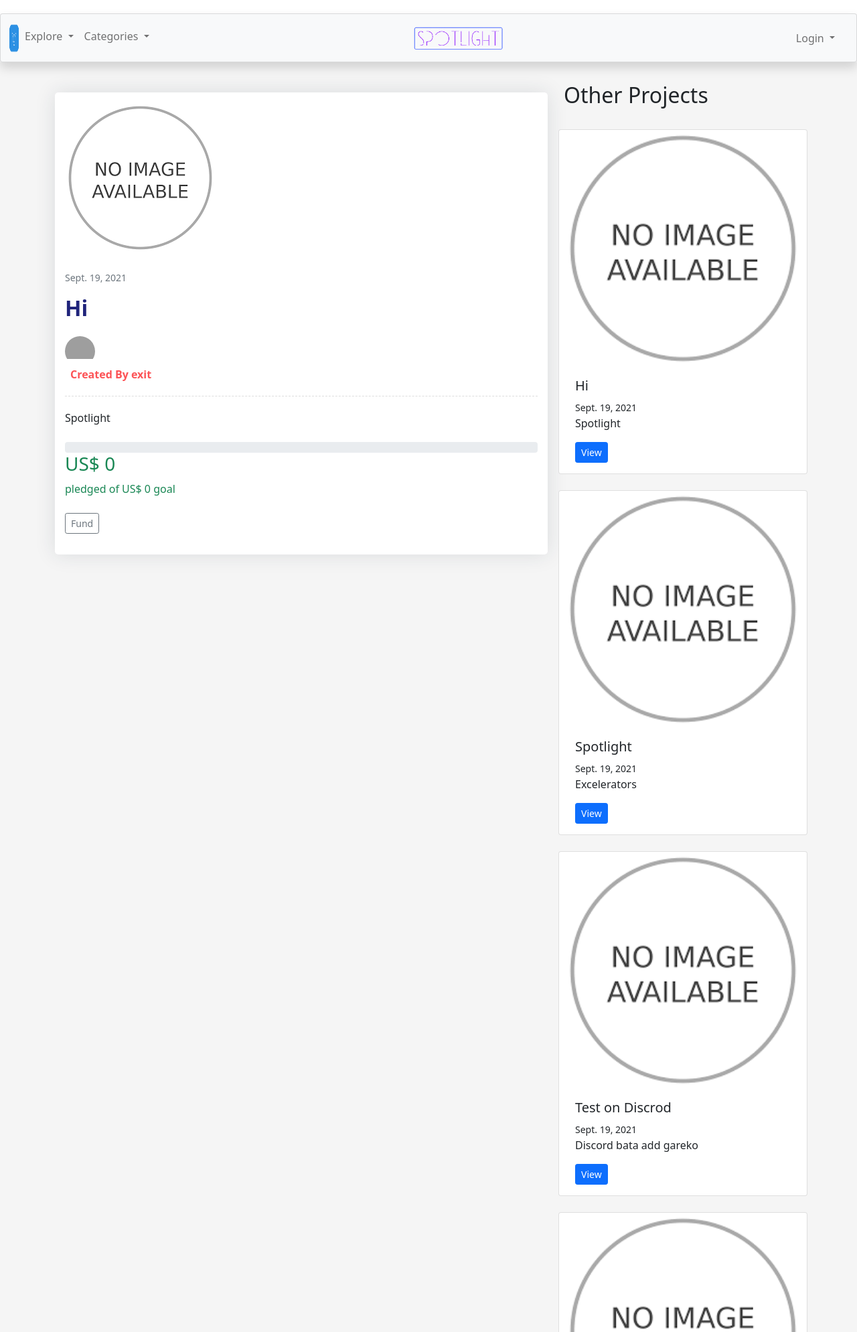
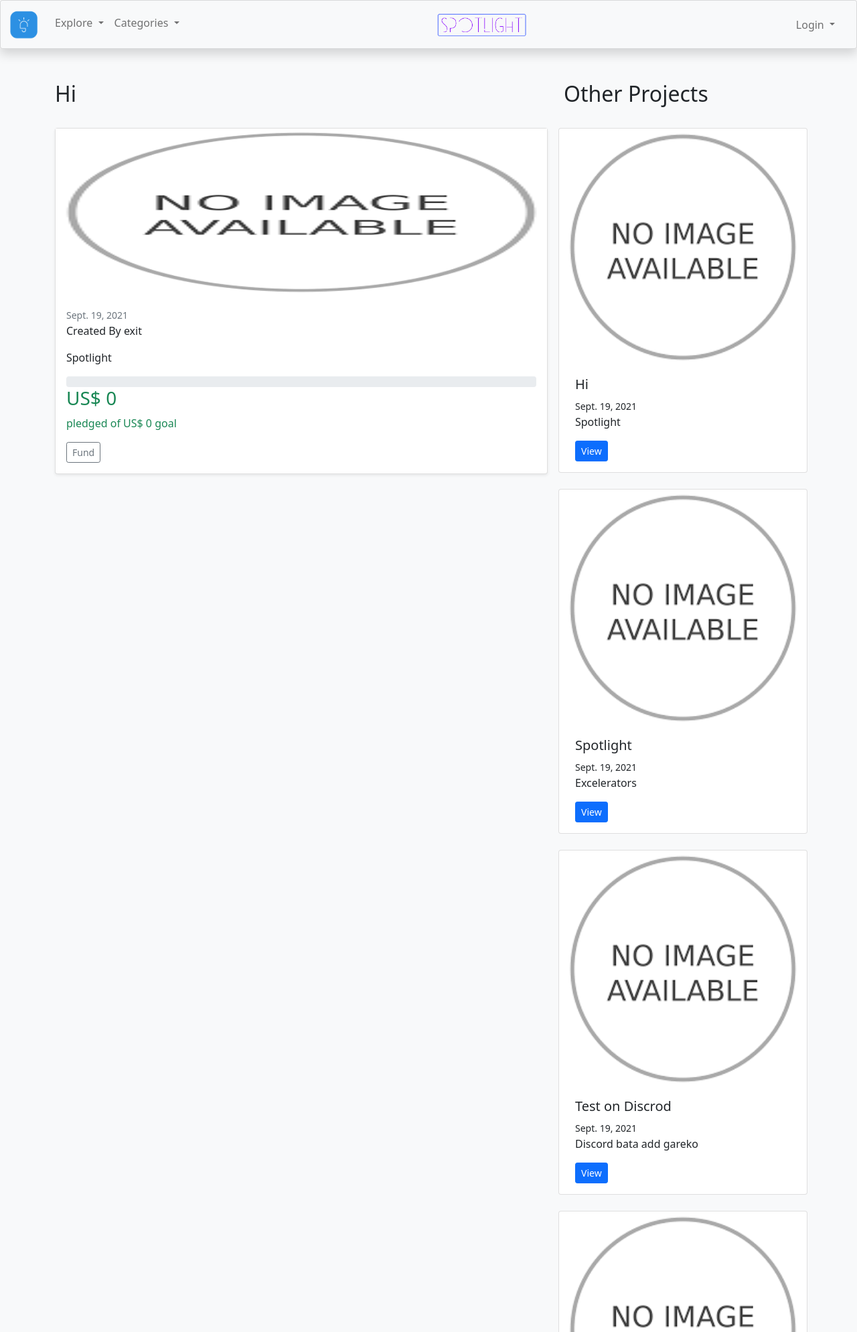
Before and after one commit to AaganMaskey/P2-Spotlight, a Django app: page /creator/project/1 in a window 1280 px wide. Shown: the top 1989 px of the page at 67% size. Run offline with Django 3.2, Linux system fonts and the light colour scheme; data comes from the database, SQL or seed files in the repository; some libraries are stand-ins or nearby versions; grey boxes are pictures that could not be loaded.

Commit message:
Reverted to old

```diff
--- a/spotlightv0/templates/view-project-details.html
+++ b/spotlightv0/templates/view-project-details.html
@@ -1,8 +1,7 @@
-{% extends 'base.html' %}
-{% block content %}
+{% extends 'base.html' %} {% block content %}
 
 <!-- old version ui -->
-<!-- <div class="album py-5 bg-light">
+<div class="album py-5 bg-light">
   <div class="container">
     <div class="row">
       <div class="col-sm-12 col-md-12 col-lg-8 mb-4">
@@ -121,11 +120,11 @@
       </div>
     </div>
   </div>
-</div> -->
+</div>
 
 
 <!-- new updated -->
-<div class="blog-single gray-bg">
+<!-- <div class="blog-single gray-bg">
         <div class="container">
             <div class="row">
                 <div class="col-sm-12 col-md-12 col-lg-8 mb-4">
@@ -151,7 +150,7 @@
                                 <div class="media-body">
 
                                     <label>Created By {{details.Author}}</label>
-                                    <!-- <span>{{details.TargetLaunchDate}}</span> -->
+                                    <!-- <span>{{details.TargetLaunchDate}}</span>
                                 </div>
                             </div>
                         </div>
@@ -164,7 +163,7 @@
                     <div
                       class="progress-bar bg-success"
                       role="progressbar"
-                      #style="width:{{details.pledgeAmountInPercentage}}"
+                      #style="width: {{details.pledgeAmountInPercentage}}%"
                       aria-valuenow="{{details.pledgeAmountInPercentage}}"
                       aria-valuemin="0"
                       aria-valuemax="{{details.FundingGoalInPercentage}}"
@@ -195,7 +194,7 @@
                 </div>
 
 
-            <!-- for other project -->
+            <!-- for other project
             <div class="col-sm-12 col-md-12 col-lg-4">
         <div
           class="
@@ -240,9 +239,9 @@
 
       </div>
     </div>
-  </div>
+  </div>-->
 
-
+{% comment %}
 <style>
   body{margin-top:20px;}
 .blog-listing {
@@ -512,8 +511,10 @@
   font-size: 22px;
 }
 img {
+    max-width: 100%;
+}
+img {
     vertical-align: middle;
-    max-width: 100%;
     border-style: none;
 }
 
@@ -647,7 +648,7 @@ img {
 }
 
 </style>
-
+{%  endcomment %}
 
 
 {% endblock %}
```
